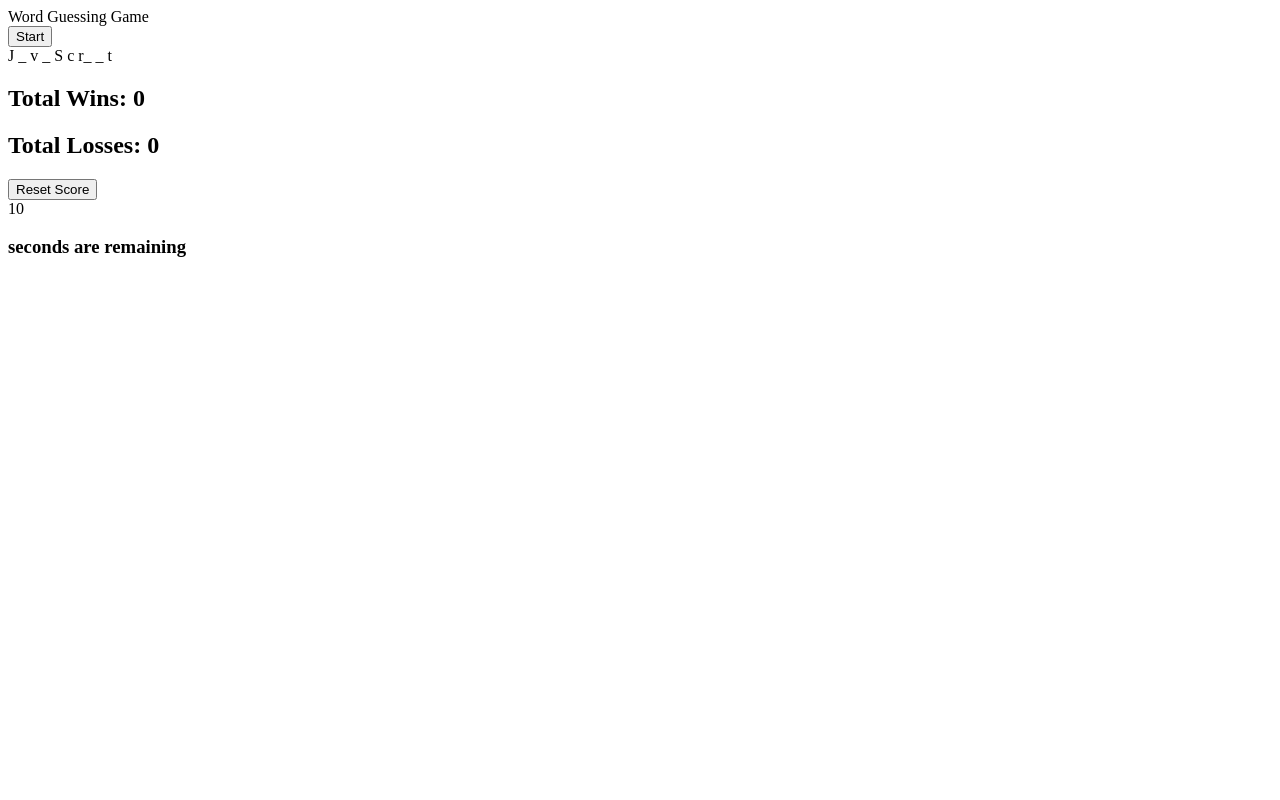
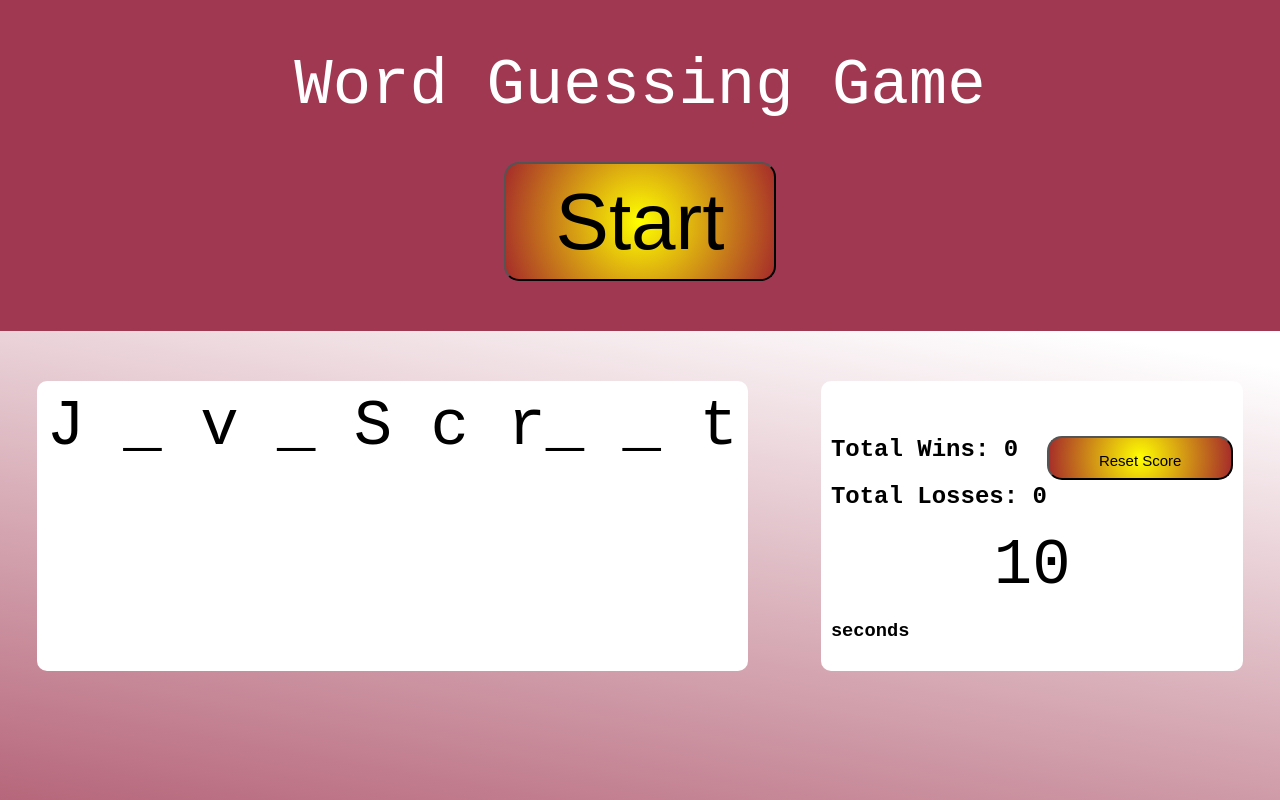
Before and after one commit to BryantTrinh/Word-Guessing-Game-JavaScript, a plain HTML site: page index.html in a window 1280 px wide. Shown: the top 800 px of the page. Drawn offline with Linux system fonts and the light colour scheme; files whose address does not match are found by name.

Commit message:
revised style.css

```diff
--- a/assets/css/style.css
+++ b/assets/css/style.css
@@ -0,0 +1,83 @@
+* {
+  box-sizing: border-box;
+}
+
+header {
+  text-align: center;
+  color: rgb(255, 255, 255);
+  padding: 50px;
+  background: rgb(160, 56, 82);
+  border-bottom: 30px rgb(109, 143, 150);
+}
+
+main {
+  display: flex;
+  flex-wrap: wrap;
+  justify-content: space-around;
+}
+
+body {
+  font-family:'Courier New', Courier, monospace;
+  display: flex;
+  flex-direction: column;
+  min-height: 125vh;
+  justify-content: flex-start;
+  margin: 0 0 0 0;
+  background: linear-gradient(10deg, rgb(160, 56, 82) 0%, white 70%);
+}
+
+section {
+  flex: 0 auto;
+  padding: 10px;
+  margin-top: 50px;
+  border-radius: 10px;
+  background-color: white;
+}
+
+
+button {
+  background: radial-gradient(circle, yellow 0%, brown 100%);
+  border-radius: 10px;
+  color: grey;
+  font-size: 2em;
+  padding: 20px 50px;
+  text-align: center;
+}
+
+.big-font {
+  font-size: 4em;
+  text-align: center;
+
+}
+
+.reset-score-btn {
+  font-size: 15px;
+  height: 25px;
+  line-height: 6px;
+  margin-top: 20px;
+
+}
+
+.wins-losses-container {
+  display: flex;
+  justify-content: space-between;
+  margin-top: 25px;
+}
+
+button {
+  background: radial-gradient(circle, yellow 0%, brown 100%);
+  font-size: 5em;
+  color:rgb(0, 0, 0);
+  max-width: 275px;
+  line-height: 75px;
+  text-align: center;
+  border-radius: 15px;
+  margin-top: 0.5em;
+  transition-property:background-color;
+  transition-duration: .20s;
+  transition-timing-function: linear;
+
+
+
+
+}
--- a/index.html
+++ b/index.html
@@ -7,6 +7,7 @@
   <link rel="stylesheet" type="text/css" href="./assets/css/style.css" />
   <title>Word Guessing Game</title>
 </head>
+
   <body>
     <header>
       <div class="big-font">Word Guessing Game</div>
@@ -32,7 +33,7 @@
           <div class= "card timer">
             <div class= "timer-text">
             <div class= "big-font timer-counter">10</div>
-            <h3>seconds are remaining</h3>
+            <h3>seconds</h3>
           </div>
       </section>
     </main>
```
